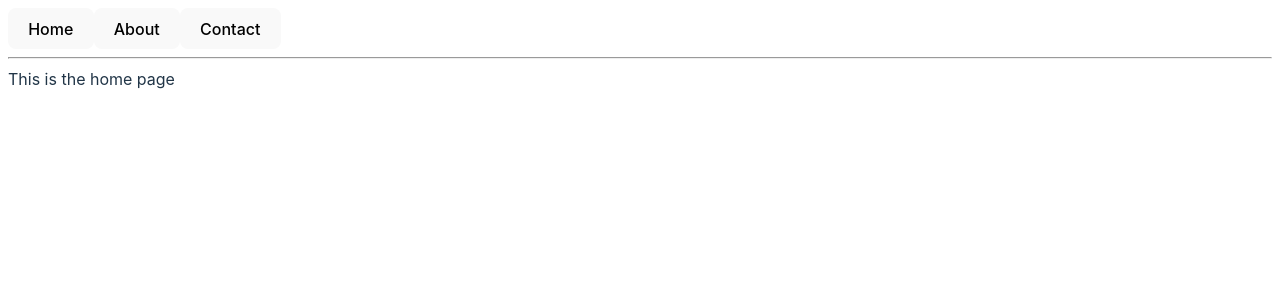
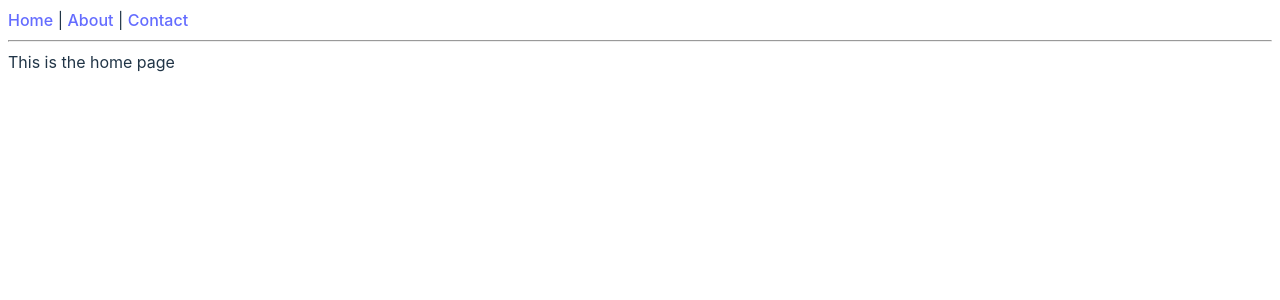
Before and after one commit to uaday/learnReact, a React (Vite) app: page / in a window 1280 px wide. Shown: the top 300 px of the page. Built offline with nearby package versions, Linux system fonts and the light colour scheme.

Commit message:
Added react router example and remove state routing

```diff
--- a/package.json
+++ b/package.json
@@ -11,7 +11,8 @@
   },
   "dependencies": {
     "react": "^18.3.1",
-    "react-dom": "^18.3.1"
+    "react-dom": "^18.3.1",
+    "react-router": "^7.0.1"
   },
   "devDependencies": {
     "@eslint/js": "^9.13.0",
--- a/src/App.tsx
+++ b/src/App.tsx
@@ -9,22 +9,10 @@
 import Home from "./pages/home";
 import About from "./pages/about";
 import Contact from "./pages/contact";
+import { BrowserRouter, Link, Route, Routes } from "react-router";
 
 export default function App() {
 	const [currentPage, setCurrentPage] = useState("home");
-
-	const renderPage = () => {
-		switch (currentPage) {
-			case "home":
-				return <Home />;
-			case "about":
-				return <About />;
-			case "contact":
-				return <Contact />;
-			default:
-				return <Home />;
-		}
-	};
 
 	return (
 		<div>
@@ -72,15 +60,22 @@
 			<ToggleContent />
 			<DynamicList /> */}
 
-			<div>
-				<nav>
-					<button onClick={() => setCurrentPage("home")}>Home</button>
-					<button onClick={() => setCurrentPage("about")}>About</button>
-					<button onClick={() => setCurrentPage("contact")}>Contact</button>
-				</nav>
-				<hr />
-				<div>{renderPage()}</div>
-			</div>
+			<BrowserRouter>
+				<div>
+					<nav>
+						{/* Navigation Links */}
+						<Link to="/">Home</Link> | <Link to="/about">About</Link> |{" "}
+						<Link to="/contact">Contact</Link>
+					</nav>
+					<hr />
+					{/* Define Routes */}
+					<Routes>
+						<Route path="/" element={<Home />} />
+						<Route path="/about" element={<About />} />
+						<Route path="/contact" element={<Contact />} />
+					</Routes>
+				</div>
+			</BrowserRouter>
 		</div>
 	);
 }
```
Also changed, not shown: 1 other file (tests, documents, lock files or other folders).
